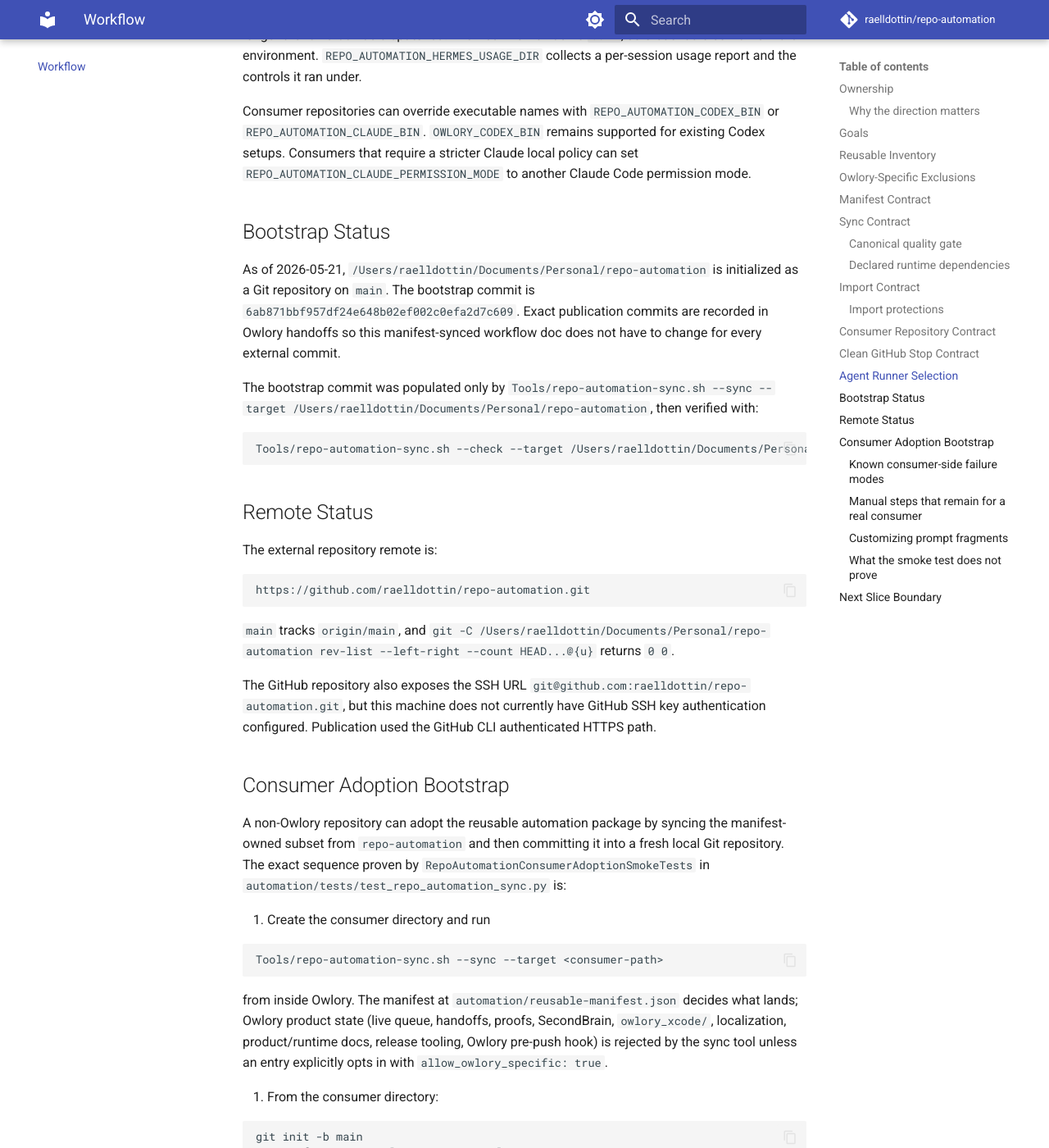
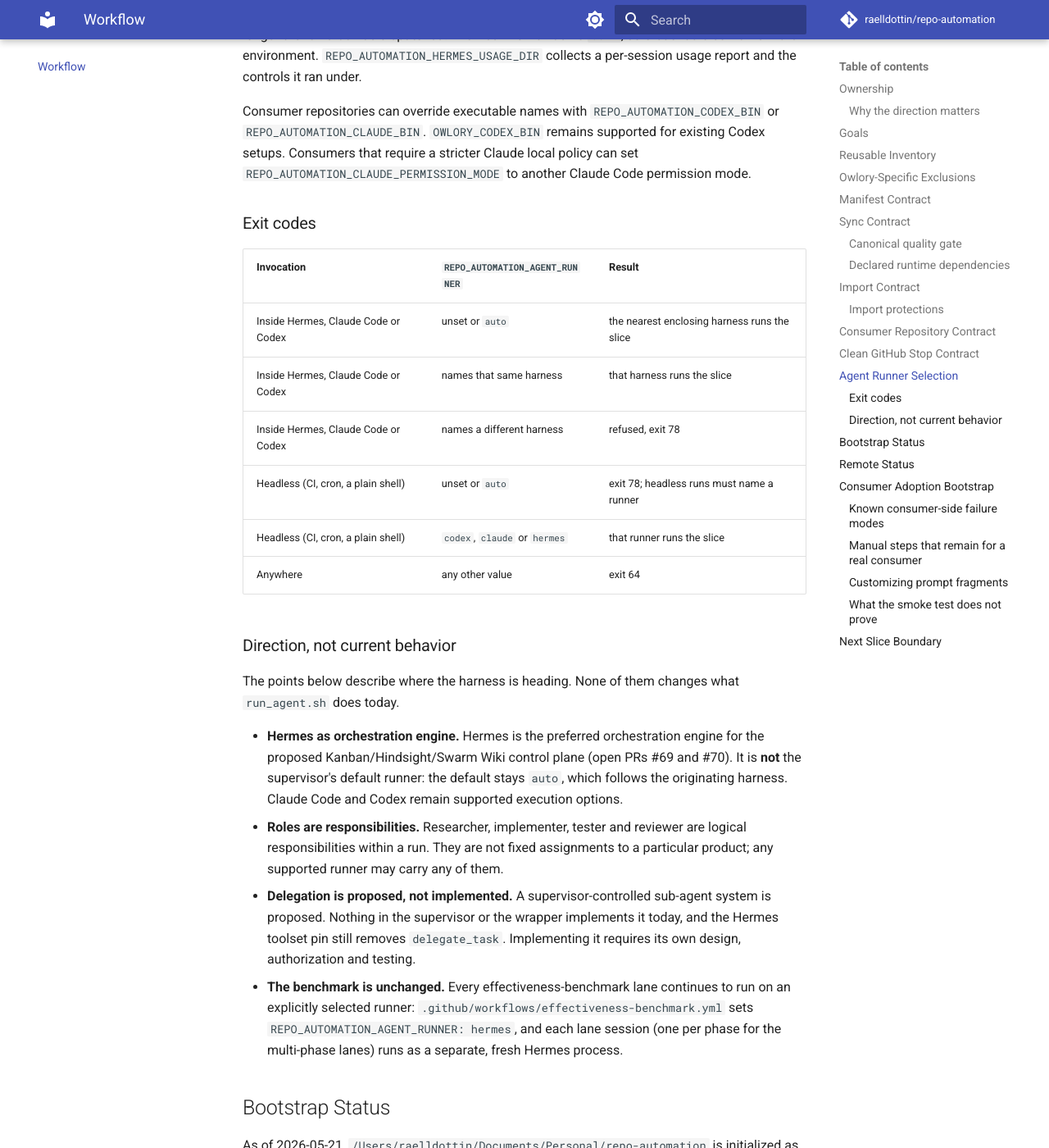
Before and after one commit to raelldottin/repo-automation, an MkDocs documentation site: the page built from docs/workflows/repo-automation.md, in a window 1280 px wide and 1400 px high, scrolled down 9435 px. Shown: the whole window at 82% size. Built offline with MkDocs 1.6.1 and Material for MkDocs 9.7.7, drawn with Linux system fonts in a browser that asks for light colours; comment, search, counter and statistics services are not loaded.

Commit message:
docs: describe runner selection control-plane direction
Tabulate run_agent.sh exit codes (78 for a contradicted or missing headless runner, 64 for an unsupported value) and record the Hermes control-plane direction, logical agent roles, proposed sub-agent delegation and the unchanged benchmark runner as direction, not behavior. No behavior change.

```diff
--- a/docs/workflows/repo-automation.md
+++ b/docs/workflows/repo-automation.md
@@ -235,6 +235,26 @@
 
 Consumer repositories can override executable names with `REPO_AUTOMATION_CODEX_BIN` or `REPO_AUTOMATION_CLAUDE_BIN`. `OWLORY_CODEX_BIN` remains supported for existing Codex setups. Consumers that require a stricter Claude local policy can set `REPO_AUTOMATION_CLAUDE_PERMISSION_MODE` to another Claude Code permission mode.
 
+### Exit codes
+
+| Invocation | `REPO_AUTOMATION_AGENT_RUNNER` | Result |
+| --- | --- | --- |
+| Inside Hermes, Claude Code or Codex | unset or `auto` | the nearest enclosing harness runs the slice |
+| Inside Hermes, Claude Code or Codex | names that same harness | that harness runs the slice |
+| Inside Hermes, Claude Code or Codex | names a different harness | refused, exit 78 |
+| Headless (CI, cron, a plain shell) | unset or `auto` | exit 78; headless runs must name a runner |
+| Headless (CI, cron, a plain shell) | `codex`, `claude` or `hermes` | that runner runs the slice |
+| Anywhere | any other value | exit 64 |
+
+### Direction, not current behavior
+
+The points below describe where the harness is heading. None of them changes what `run_agent.sh` does today.
+
+- **Hermes as orchestration engine.** Hermes is the preferred orchestration engine for the proposed Kanban/Hindsight/Swarm Wiki control plane (open PRs #69 and #70). It is **not** the supervisor's default runner: the default stays `auto`, which follows the originating harness. Claude Code and Codex remain supported execution options.
+- **Roles are responsibilities.** Researcher, implementer, tester and reviewer are logical responsibilities within a run. They are not fixed assignments to a particular product; any supported runner may carry any of them.
+- **Delegation is proposed, not implemented.** A supervisor-controlled sub-agent system is proposed. Nothing in the supervisor or the wrapper implements it today, and the Hermes toolset pin still removes `delegate_task`. Implementing it requires its own design, authorization and testing.
+- **The benchmark is unchanged.** Every effectiveness-benchmark lane continues to run on an explicitly selected runner: `.github/workflows/effectiveness-benchmark.yml` sets `REPO_AUTOMATION_AGENT_RUNNER: hermes`, and each lane session (one per phase for the multi-phase lanes) runs as a separate, fresh Hermes process.
+
 ## Bootstrap Status
 
 As of 2026-05-21, `/Users/raelldottin/Documents/Personal/repo-automation` is initialized as a Git repository on `main`. The bootstrap commit is `6ab871bbf957df24e648b02ef002c0efa2d7c609`. Exact publication commits are recorded in Owlory handoffs so this manifest-synced workflow doc does not have to change for every external commit.
```
Also changed, not shown: automation/README.md (+9 -0 lines).
